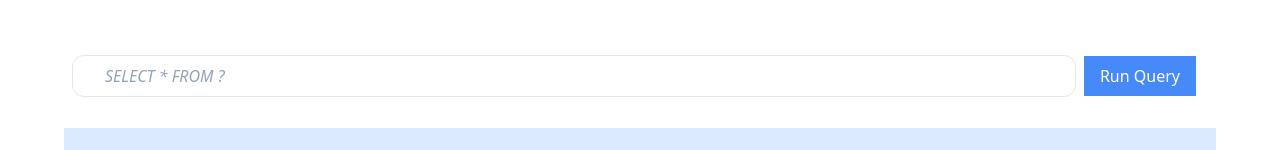
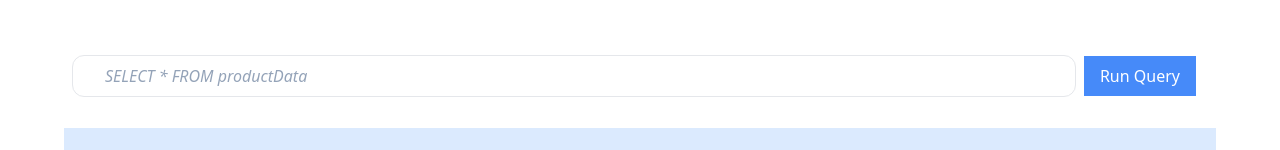
Before and after one commit to rituraj2000/atlan_submission, a React (Create React App) app: page / in a window 1280 px wide. Shown: the top 150 px of the page. Built offline with nearby package versions, Linux system fonts and the light colour scheme.

Commit message:
fixed SQLBar showing table name

```diff
--- a/src/App.js
+++ b/src/App.js
@@ -1,5 +1,5 @@
 import React, { useState, useEffect, useMemo } from "react";
-import { SearchBar } from "./Pages/Home/components/searchbar";
+import { SQLBar } from "./Pages/Home/components/SQLbar";
 import { Pagination } from "./Pages/Home/components/paginationComp";
 import { Table } from "./Pages/Home/components/table";
 import { FilterBar } from "./Pages/Home/components/filterBar";
@@ -19,7 +19,9 @@ function App() {
 
   const handleQuery = () => {
     try {
-      const newFilteredData = alasql(sqlQuery, [tableData]);
+      const modifiedSQL = sqlQuery.replace(/FROM (\w+)/, "FROM ?");
+
+      const newFilteredData = alasql(modifiedSQL, [tableData]);
       setFilteredData(newFilteredData);
     } catch (error) {
       console.error("Error in SQL Query:", error);
@@ -54,10 +56,11 @@ function App() {
   return (
     <div className="container mx-auto flex flex-col items-center px-16 py-12">
       <Toaster position="top-right" reverseOrder={false} />
-      <SearchBar
+      <SQLBar
         searchTerm={sqlQuery}
         setSearchTerm={setSQLQuery}
         handleQuery={handleQuery}
+        setTable={setTable}
       />
       <FilterBar
         setTable={setTable}
--- a/src/Pages/Home/components/searchbar.js
+++ b/src/Pages/Home/components/SQLbar.js
@@ -1,5 +1,13 @@
+import productData from "../../../utils/datasets/products.csv";
+import employeeData from "../../../utils/datasets/employees.csv";
+
 // SearchBar.js
-export const SearchBar = ({ searchTerm, setSearchTerm, handleQuery }) => {
+export const SQLBar = ({
+  searchTerm,
+  setSearchTerm,
+  setTable,
+  handleQuery,
+}) => {
   return (
     <div className="mb-1 ml-4 w-full flex items-center">
       {/* Input field */}
@@ -12,7 +20,16 @@ export const SearchBar = ({ searchTerm, setSearchTerm, handleQuery }) => {
       />
       {/* Button */}
       <button
-        onClick={handleQuery}
+        onClick={() => {
+          const tableNameMatch = searchTerm.match(/FROM (\w+)/);
+          // if (tableNameMatch[1] === "productData") {
+          //   setTable(productData);
+          // } else {
+          //   setTable(employeeData);
+          // }
+
+          handleQuery();
+        }}
         className="bg-[#468AF9] text-white font-extralight mr-7 py-2 px-4 m-2 inline-block whitespace-nowrap hover:shadow-lg hover:bg-gradient-to-r hover:from-[#468AF9] hover:to-[#357abD]"
         style={{ height: "100%" }} // Set height to match input field
       >
--- a/src/Pages/Home/components/filterBar.js
+++ b/src/Pages/Home/components/filterBar.js
@@ -10,7 +10,7 @@ export const FilterBar = ({ setSearchTerm, setTable, columns }) => {
   const [whereBlobs, setWhereBlobs] = useState([0]);
 
   const [selectTerms, setSelectTerm] = useState([]);
-  const [fromTerm, setFromTerm] = useState("?");
+  const [fromTerm, setFromTerm] = useState("productData");
   const [wherTerms, setWhereTerm] = useState([]);
 
   const generateSQL = () => {
@@ -24,9 +24,14 @@ export const FilterBar = ({ setSearchTerm, setTable, columns }) => {
     // Add a space before WHERE clause if it exists, otherwise add an empty string
     const whereWithSpace = whereString ? ` ${whereString}` : "";
 
+    //1.
     // Generating SQL string
+    // const SQL = fromTerm
+    //   ? `SELECT ${selectString} FROM ?${whereWithSpace}`
+    //   : "";
+
     const SQL = fromTerm
-      ? `SELECT ${selectString} FROM ?${whereWithSpace}`
+      ? `SELECT ${selectString} FROM ${fromTerm}${whereWithSpace}`
       : "";
 
     setSearchTerm(SQL.trim());
@@ -102,14 +107,15 @@ export const FilterBar = ({ setSearchTerm, setTable, columns }) => {
         />
 
         {/* FROM section */}
-        <div className="font-sans italic ml-2 flex-shrink-0 font-medium">FROM</div>
-        <FROMColumnBlob
-          columnList={["a", "b"]}
-          onChangeHandler={handleFROMChange}
-        />
+        <div className="font-sans italic ml-2 flex-shrink-0 font-medium">
+          FROM
+        </div>
+        <FROMColumnBlob onChangeHandler={handleFROMChange} />
 
         {/* WHERE section */}
-        <div className="font-sans italic ml-2 flex-shrink-0 font-medium">WHERE</div>
+        <div className="font-sans italic ml-2 flex-shrink-0 font-medium">
+          WHERE
+        </div>
         {whereBlobs.map((_, index) => (
           <WHEREColumnBlob key={index} />
         ))}
```
